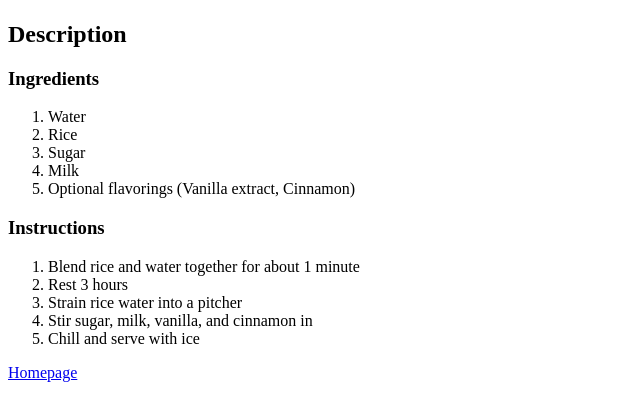
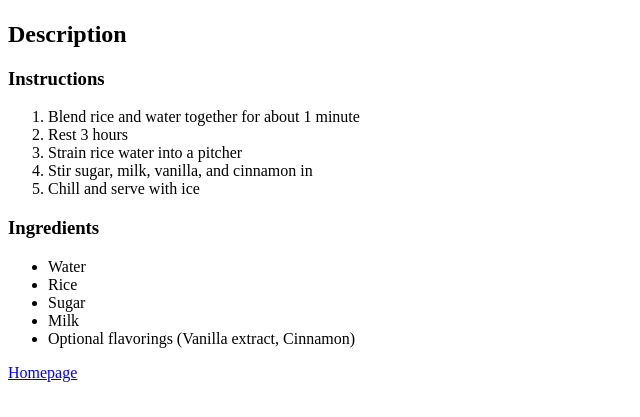
Before and after one commit to sinec1/odin-recipes, a plain HTML site: page recipes/horchata.html in a window 1280 px wide. Shown: the part 383-800 px from the top of the page, without its empty margins (0-640 px from the left). Drawn offline with Linux system fonts and the light colour scheme.

Commit message:
Formatting fixes to horchata.html recipe, create limeade.html and waf.html

```diff
--- a/recipes/horchata.html
+++ b/recipes/horchata.html
@@ -10,15 +10,6 @@
     <p><img alt="Horchata in a glass" src="https://www.allrecipes.com/thmb/8E_HOXRhGGibgER6os2Je_jBsN0=/0x512/filters:no_upscale():max_bytes(150000):strip_icc():format(webp)/3365053-lolas-horchata-KGora-4x3-f927b7fff4a8443480e08ccd7965a755.jpg"></p>
     <h2>Description</h2>
 
-    <h3>Ingredients</h3>
-    <ol>
-        <li>Water</li>
-        <li>Rice</li>
-        <li>Sugar</li>
-        <li>Milk</li>
-        <li>Optional flavorings (Vanilla extract, Cinnamon)</li>
-    </ol>
-
     <h3>Instructions</h3>
     <ol>
         <li>Blend rice and water together for about 1 minute</li>
@@ -28,6 +19,15 @@
         <li>Chill and serve with ice</li>
     </ol>
 
+    <h3>Ingredients</h3>
+    <ul>
+        <li>Water</li>
+        <li>Rice</li>
+        <li>Sugar</li>
+        <li>Milk</li>
+        <li>Optional flavorings (Vanilla extract, Cinnamon)</li>
+    </ul>
+
     <a target="_blank" href="index.html">Homepage</a>
 </body>
 </html>
```
Also changed, not shown: recipes/limade.html (added, +11 -0 lines), recipes/waf.html (added, +11 -0 lines).
